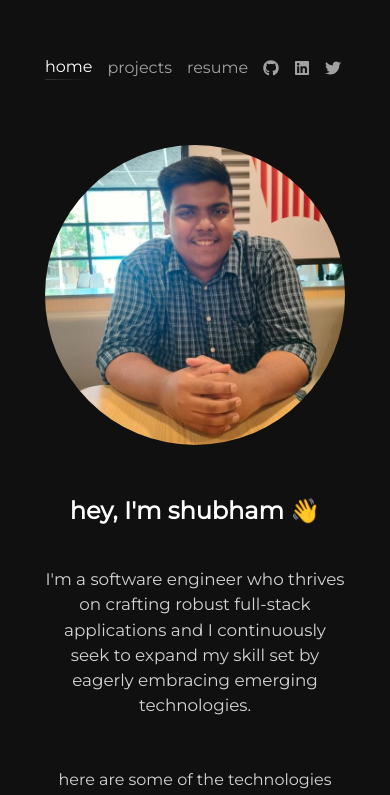
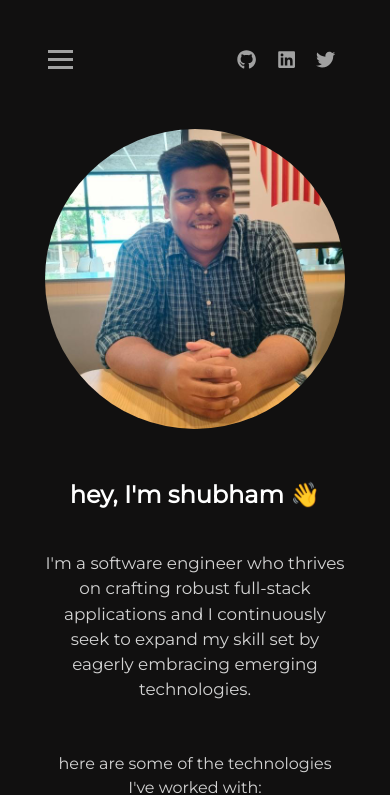
Before and after one commit to SAMURAii-7/shubham-portfolio, a Next.js app: page / in a window 390 px wide. Shown: the top 795 px of the page. Built offline with nearby package versions, Linux system fonts and the light colour scheme.

Commit message:
put left navbar links in hamburger menu, increase right icons size

```diff
--- a/app/components/LeftNavLinks.tsx
+++ b/app/components/LeftNavLinks.tsx
@@ -4,9 +4,10 @@ import { usePathname } from "next/navigation";
 type Props = {
     link: string;
     linkName: string;
+    handleLinkClick: () => void;
 };
 
-const LeftNavLinks = ({ link, linkName }: Props) => {
+const LeftNavLinks = ({ link, linkName, handleLinkClick }: Props) => {
     const pathName = usePathname();
 
     const isLinkActive = (path: string) => {
@@ -14,13 +15,16 @@ const LeftNavLinks = ({ link, linkName }: Props) => {
     };
 
     return (
-        <div className="m-[15px] ml-0">
+        <div className="m-[10px]">
             <Link
                 href={link}
                 target={linkName === "resume" ? "_blank" : "_self"}
                 className={`${
-                    isLinkActive(link) ? "text-white" : "text-[#a1a1a1]"
+                    isLinkActive(link)
+                        ? "text-white max-md:text-[#a1a1a1]"
+                        : "text-[#a1a1a1]"
                 } hover:text-white text-[1rem] cursor-pointer`}
+                onClick={handleLinkClick}
             >
                 {linkName}
             </Link>
--- a/app/components/Navbar.tsx
+++ b/app/components/Navbar.tsx
@@ -4,10 +4,13 @@ import { FaGithub, FaLinkedin, FaTwitter } from "react-icons/fa";
 import LeftNavLinks from "./LeftNavLinks";
 import RightNavLinks from "./RightNavLinks";
 import { v4 as uuidv4 } from "uuid";
+import { useState } from "react";
 
 type Props = {};
 
 const Header = (props: Props) => {
+    const [isActive, setIsActive] = useState(false);
+
     const leftLinks = [
         {
             link: "/",
@@ -38,18 +41,51 @@ const Header = (props: Props) => {
         },
     ];
 
+    const handleClick = () => {
+        setIsActive(!isActive);
+    };
+
+    const handleLinkClick = () => {
+        setIsActive(false);
+    };
+
     return (
         <nav className="flex flex-row justify-start items-center pt-[40px]">
-            <div className="flex flex-row justify-between items-center w-full">
+            <div className="flex flex-row justify-between items-center w-full max-md:w-full">
                 {/* left side links */}
-                <div className="flex flex-row justify-start items-center">
+                <div
+                    className={`flex flex-row justify-start items-center max-md:fixed max-md:left-[-100%] max-md:top-[5rem] max-md:flex-col max-md:w-[300px] max-md:text-center max-md:h-[200px] max-md:border max-md:border-white max-md:justify-center max-md:rounded-[10px] max-md:bg-[#111010] ${
+                        isActive && "max-md:left-auto"
+                    }`}
+                >
                     {leftLinks.map((link) => (
                         <LeftNavLinks
                             key={uuidv4()}
                             link={link.link}
                             linkName={link.linkName}
+                            handleLinkClick={handleLinkClick}
                         />
                     ))}
+                </div>
+                <div
+                    className="hidden max-md:block max-md:cursor-pointer"
+                    onClick={handleClick}
+                >
+                    <span
+                        className={`block w-[25px] h-[3px] my-[5px] mx-[3px] transition-all duration-500 ease-in-out bg-[#a1a1a1] ${
+                            isActive && "translate-y-[8px] rotate-45"
+                        }`}
+                    ></span>
+                    <span
+                        className={`block w-[25px] h-[3px] my-[5px] mx-[3px] transition-all duration-500 ease-in-out bg-[#a1a1a1] ${
+                            isActive && "opacity-0"
+                        }`}
+                    ></span>
+                    <span
+                        className={`block w-[25px] h-[3px] my-[5px] mx-[3px] transition-all duration-500 ease-in-out bg-[#a1a1a1] ${
+                            isActive && "-translate-y-[8px] -rotate-45"
+                        }`}
+                    ></span>
                 </div>
 
                 {/* right side links */}
--- a/app/components/RightNavLinks.tsx
+++ b/app/components/RightNavLinks.tsx
@@ -14,13 +14,15 @@ const RightNavLinks = ({ link, linkName }: Props) => {
     };
 
     return (
-        <div className="m-[15px] ml-0">
+        <div className="m-[10px]">
             <Link
                 href={link}
                 target="_blank"
                 className={`${
-                    isLinkActive(link) ? "text-white" : "text-[#a1a1a1]"
-                } hover:text-white text-[1rem] cursor-pointer`}
+                    isLinkActive(link)
+                        ? "text-white max-md:text-[#a1a1a1]"
+                        : "text-[#a1a1a1]"
+                } hover:text-white text-[1.2rem] cursor-pointer`}
             >
                 {linkName}
             </Link>
--- a/app/page.tsx
+++ b/app/page.tsx
@@ -8,11 +8,11 @@ export default function Home() {
         <main className="mt-[50px]">
             <div className="flex flex-row justify-start items-center max-md:hidden">
                 <div>
-                    <h1 className="text-2xl font-semibold">
+                    <h1 className="text-2xl font-semibold pl-[8px]">
                         hey, I&apos;m shubham{" "}
                         <Link href="/spotify-playlist">👋</Link>
                     </h1>
-                    <p className="text-[#d4d4d4] text-[1.05rem] mt-[40px] mr-[50px]">
+                    <p className="text-[#d4d4d4] text-[1.05rem] mt-[40px] mr-[50px] pl-[8px]">
                         I&apos;m a{" "}
                         <Link href="/key-to-success">software engineer</Link>{" "}
                         who thrives on crafting robust full-stack applications
```
